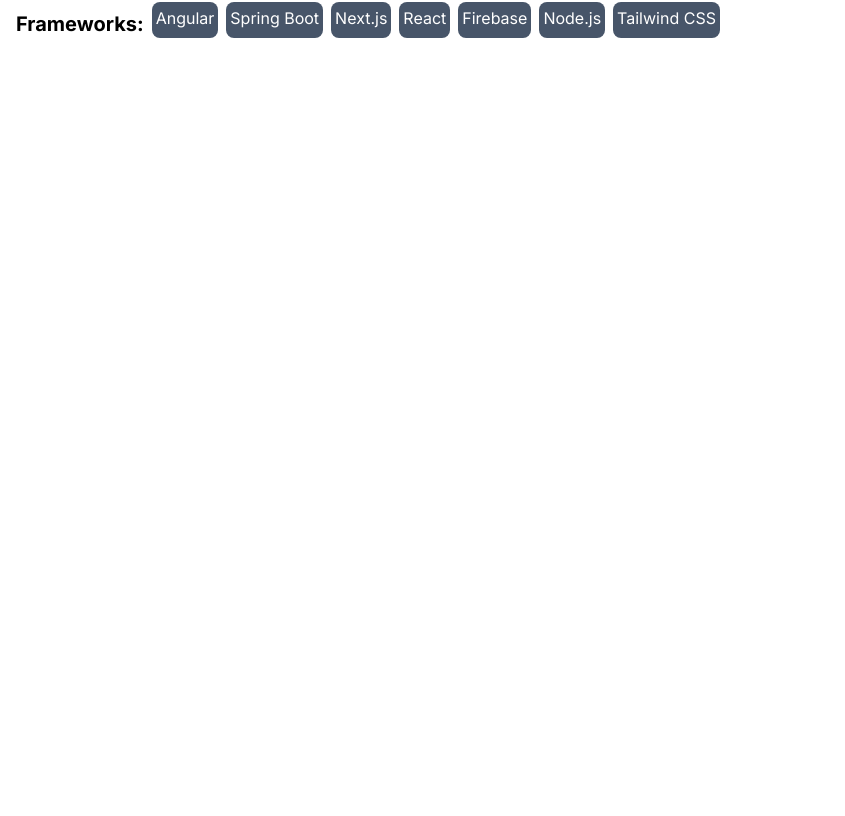
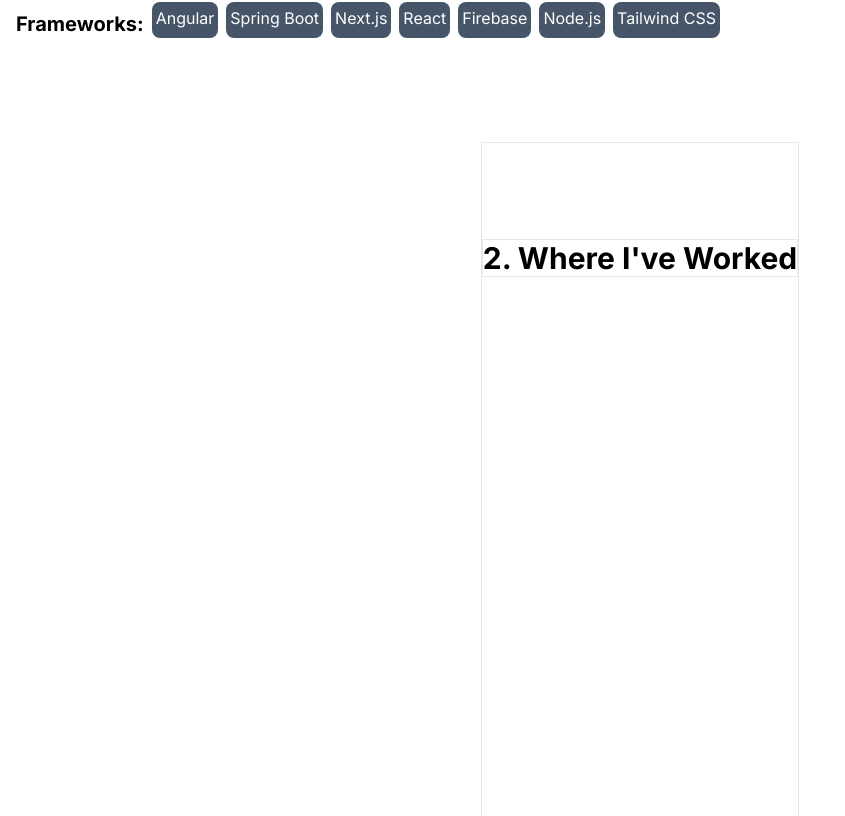
Before and after one commit to lorxx504-Kongmeng/final-portfolio, a Next.js app: page / in a window 1280 px wide. Shown: the part 1624-2440 px from the top of the page, without its empty margins (0-845 px from the left). Built offline with nearby package versions, Linux system fonts and the light colour scheme.

Commit message:
I will be working on it tomorrow morning.

```diff
--- a/app/experiences/page.jsx
+++ b/app/experiences/page.jsx
@@ -4,8 +4,11 @@
   return (
     <div className='w-full h-screen text-center break-normal flex justify-center'>
       <div className='max-w-[1400px] flex justify-center w-full h-full'>
-          <div className='py-24'>
+          <div className='py-24 border'>
+            <div>
+              <h1 className='text-3xl font-bold border'>2. Where I've Worked</h1>
 
+            </div>
           </div>
       </div>
     </div>
--- a/components/navbar/navbar.jsx
+++ b/components/navbar/navbar.jsx
@@ -36,7 +36,7 @@
               <Link href="/" onClick={handleNav}><li className='mt-10 uppercase hover:border-b text-xl hover:font-bold'>Home</li></Link>
               <Link href="/about" onClick={handleNav}><li className='mt-10 uppercase hover:border-b text-xl hover:font-bold'>About</li></Link>
               <Link href="/projects" onClick={handleNav}><li className='mt-10 uppercase hover:border-b text-xl hover:font-bold'>Project</li></Link>
-              <Link href="/experinces" onClick={handleNav}><li className='mt-10 uppercase hover:border-b text-xl hover:font-bold'>Experinces</li></Link>
+              <Link href="/experiences" onClick={handleNav}><li className='mt-10 uppercase hover:border-b text-xl hover:font-bold'>Experinces</li></Link>
               <Link href="/contact" onClick={handleNav}><li className='mt-10 uppercase hover:border-b text-xl hover:font-bold'>Contact</li></Link>
             </ul>
           </div>
```
